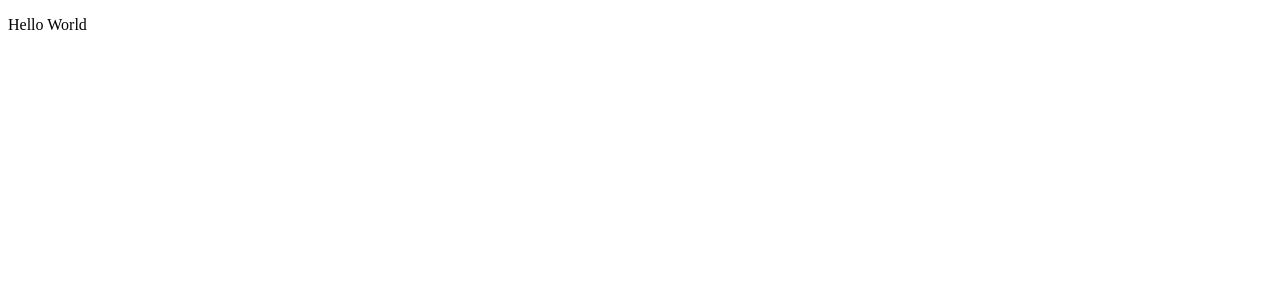
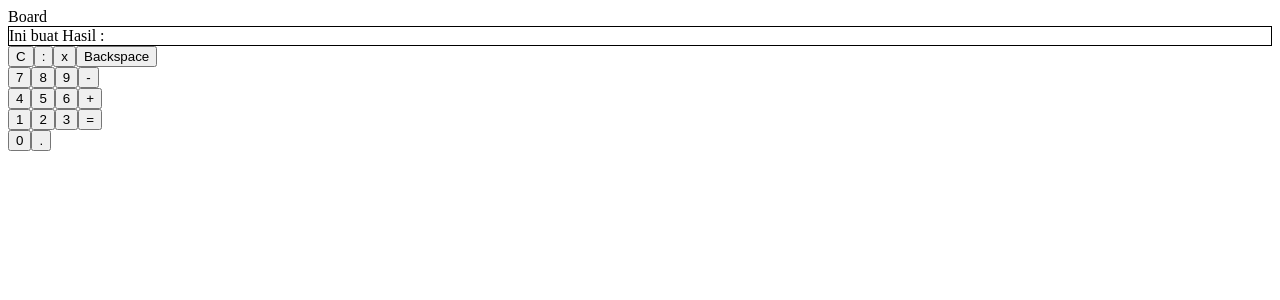
Before and after one commit to bimodwien/react-calculator, a React (Create React App) app: page / in a window 1280 px wide. Shown: the top 300 px of the page. Built offline with nearby package versions, Linux system fonts and the light colour scheme.

Commit message:
function angka done

```diff
--- a/src/App.jsx
+++ b/src/App.jsx
@@ -1,7 +1,9 @@
+import Board from "./pages/board";
+
 function App() {
   return (
     <div className="App">
-      <p>Hello World</p>
+      <Board />
     </div>
   );
 }
--- /dev/null
+++ b/src/pages/board.jsx
@@ -0,0 +1,46 @@
+import React, { useState } from 'react'
+import './style.css'
+
+const Board = () => {
+
+  const [counter, setCounter] = useState('');
+  const [result, setResult] = useState(0);
+
+  function angka(params) {
+   setCounter(counter + params)
+  }
+
+
+  return (
+    <>
+      <div className='board-calculating'>
+        <div>Board</div>
+        <div className='board-result'>Ini buat Hasil : {counter}</div>
+        <button>C</button>
+        <button>:</button>
+        <button>x</button>
+        <button>Backspace</button>
+        <br />
+        <button onClick={()=> {angka('7')}}>7</button>
+        <button onClick={()=> {angka('8')}}>8</button>
+        <button onClick={()=> {angka('9')}}>9</button>
+        <button>-</button>
+        <br />
+        <button onClick={()=> {angka('4')}}>4</button>
+        <button onClick={()=> {angka('5')}}>5</button>
+        <button onClick={()=> {angka('6')}}>6</button>
+        <button>+</button>
+        <br />
+        <button onClick={()=> {angka('1')}}>1</button>
+        <button onClick={()=> {angka('2')}}>2</button>
+        <button onClick={()=> {angka('3')}}>3</button>
+        <button>=</button>
+        <br />
+        <button onClick={()=> {angka('0')}}>0</button>
+        <button>.</button>
+      </div>
+    </>
+  )
+}
+
+export default Board
--- /dev/null
+++ b/src/pages/style.css
@@ -0,0 +1,3 @@
+.board-result {
+    border: 0.5px solid black;
+}
```
